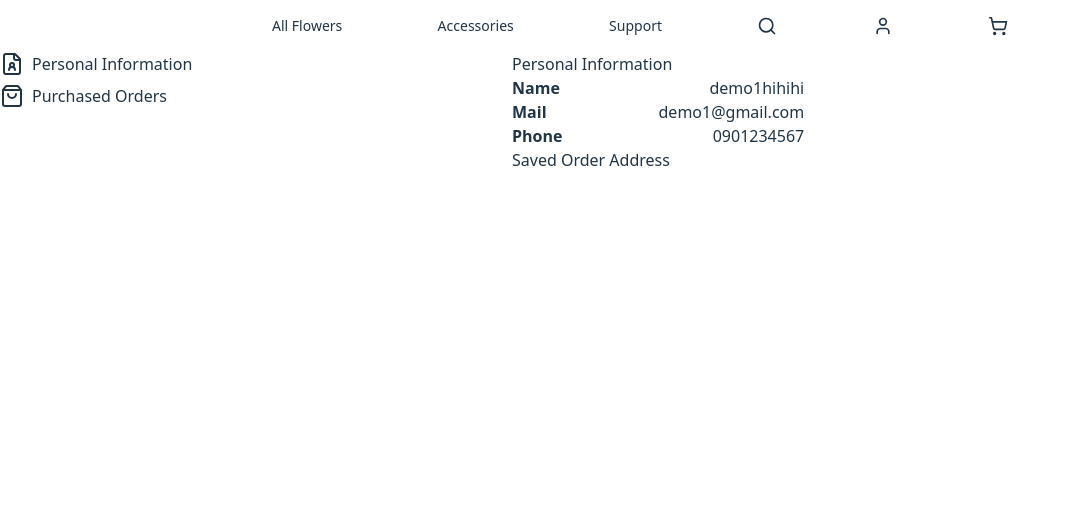
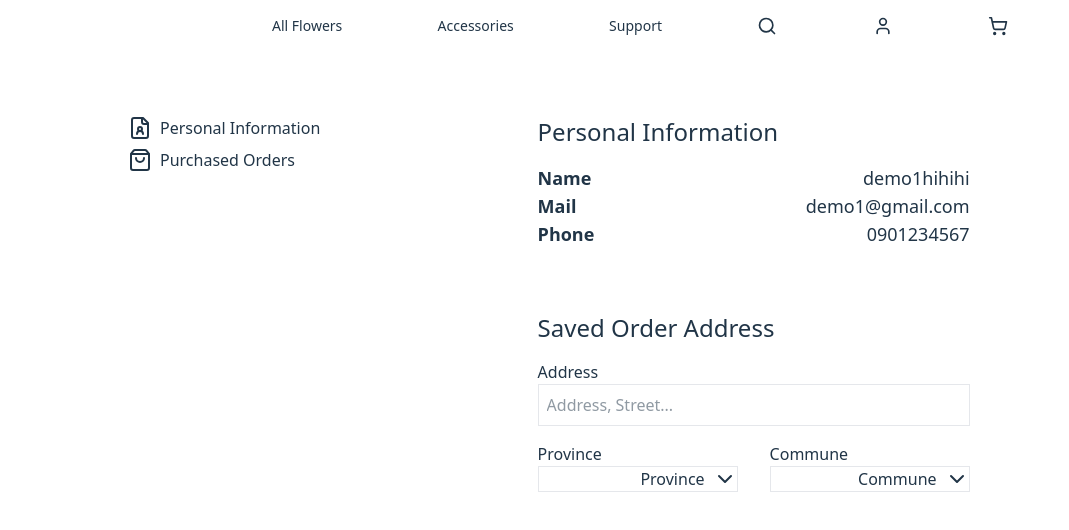
Before and after one commit to Tmin1021/Frontend-EC-Project, a React (Vite) app in the folder Frontend-EC/: page /personal in a window 1280 px wide. Shown: the top 530 px of the page, without its empty margins (0-1069 px from the left). Built offline with nearby package versions, Linux system fonts and the light colour scheme.

Commit message:
Update the Personal page: Personal Information and Saved Order Address (still not done yet). In: src/pages/personal.

```diff
--- a/Frontend-EC/src/pages/personal/components/personal_info.jsx
+++ b/Frontend-EC/src/pages/personal/components/personal_info.jsx
@@ -1,29 +1,91 @@
-import React from 'react'
+import React, {useState} from 'react'
 import { users } from '../../../data/dummy'
 import { Filter } from '../../list_product/components/list_filter'
+import { ChevronDown } from 'lucide-react'
+
+const address = {"TPHCM": ["P.1", "P.2", "P.3", "P.4"], "Ha Noi" : ["P.1", "P.2", "P.3"],  "Can Tho" : ["P.1", "P.2", "P.3"]}
 
 const Personal_Info_Item = ({name, info}) => {
 
     return (
-        <div className='flex gap-28 justify-between'>
-            <p className='font-semibold'>{name}</p>
-            <p>{info}</p>
+        <div className='flex gap-56 justify-between'>
+            <p className='font-semibold text-lg'>{name}</p>
+            <p className='text-lg'>{info}</p>
         </div>
     )
 }
 
+const Persona_Address_Item = ({name='Address', index=0, whichInfo=["", "", ""], isClicked=false, onHandleClicked=()=>{}, onHandleInfo=()=>{}}) => {
+
+  return (
+    <div>
+      <p>{name}</p>
+
+      <div className='relative flex items-center justify-end gap-2 w-[200px] border-1 border-gray-200' onClick={()=>onHandleClicked(index)}>
+        {/* Title and box */}
+        <p>{whichInfo[index] === "" ? name:whichInfo[index]}</p>
+        <ChevronDown className={`transition-transform duration-500 ${isClicked ? 'rotate-[-180deg]' : ''}`}/>
+
+        {/* Dropdown box*/}
+        {isClicked && <div className='absolute w-[200px] max-h-[400px] overflow-auto top-10 border-1 border-gray-300' onClick={(e)=> e.stopPropagation()}>
+          {(index===1? Object.keys(address) : address[whichInfo[1]]).map((info, i) => (
+            <div key={i} onClick={()=>onHandleInfo(index, info)}>
+              <p>{info}</p>
+            </div>
+          ))}
+        </div>}
+      </div>
+    </div>
+
+  )
+}
 
 function Personal_Info() {
   const user = users[0]
+  const [whichAddress, setWhichAddress] = useState(Array(3).fill(false))
+  const [whichInfo, setWhichInfo] = useState(["", "", ""])
+
+  const handleClick = (index) => {
+    const current_index = whichAddress[index]
+    const newWhichAddress = Array(3).fill(false)
+    newWhichAddress[index] = !current_index
+
+    setWhichAddress(newWhichAddress)
+  }
+
+  const handleInfo = (index, info) => {
+    if (index===1) {
+      setWhichInfo([whichInfo[0], info, ""])
+    }
+    else setWhichInfo([...whichInfo.slice(0,2), info])
+  }
 
   return (
-    <div>
-        <p>Personal Information</p>
+    <div className='flex flex-col gap-16'>
+      {/* Name, email,... */}
+      <div>
+        <p className='text-2xl pb-4'>Personal Information</p>
         <Personal_Info_Item name={"Name"} info={user.name}/>
         <Personal_Info_Item name={"Mail"} info={user.mail}/>
         <Personal_Info_Item name={"Phone"} info={user.phone}/>
+      </div>
 
-        <p>Saved Order Address</p>
+      {/* Address */}
+      <div className='flex flex-col gap-4'>
+        <p className='text-2xl'>Saved Order Address</p>
+
+        {/* House number, street... */}
+        <div className='flex flex-col' onClick={()=>handleClick(0)}>
+          <p>Address</p>
+          <input type='text' placeholder='Address, Street...' value={whichInfo[0]} onChange={(e)=>{setWhichInfo([e.target.value, ...whichInfo.slice(1,3)])}} className='border border-gray-200 p-2 focus:outline-none'/>
+        </div>
+
+        {/* Commune, Province */}
+        <div className='flex gap-8'>
+          <Persona_Address_Item name={"Province"} index={1} whichInfo={whichInfo} isClicked={whichAddress[1]} onHandleClicked={handleClick} onHandleInfo={handleInfo}/>
+          <Persona_Address_Item name={"Commune"} index={2} whichInfo={whichInfo} isClicked={whichAddress[2]} onHandleClicked={handleClick} onHandleInfo={handleInfo}/>
+        </div>
+      </div>
 
     </div>
 
--- a/Frontend-EC/src/pages/personal/index.jsx
+++ b/Frontend-EC/src/pages/personal/index.jsx
@@ -1,5 +1,5 @@
 import { FileUser, ShoppingBag } from 'lucide-react'
-import React from 'react'
+import React, { useState } from 'react'
 import Personal_Info from './components/personal_info'
 
 const Personal_Index = ({name}) => {
@@ -18,7 +18,7 @@ const Personal_Index = ({name}) => {
 
 function Personal() {
   return (
-    <div className='flex'>
+    <div className='flex px-32 py-16'>
       <div className='w-[40%] flex flex-col gap-2'>
         <Personal_Index name={"Personal Information"}/>
         <Personal_Index name={"Purchased Orders"}/>
```
